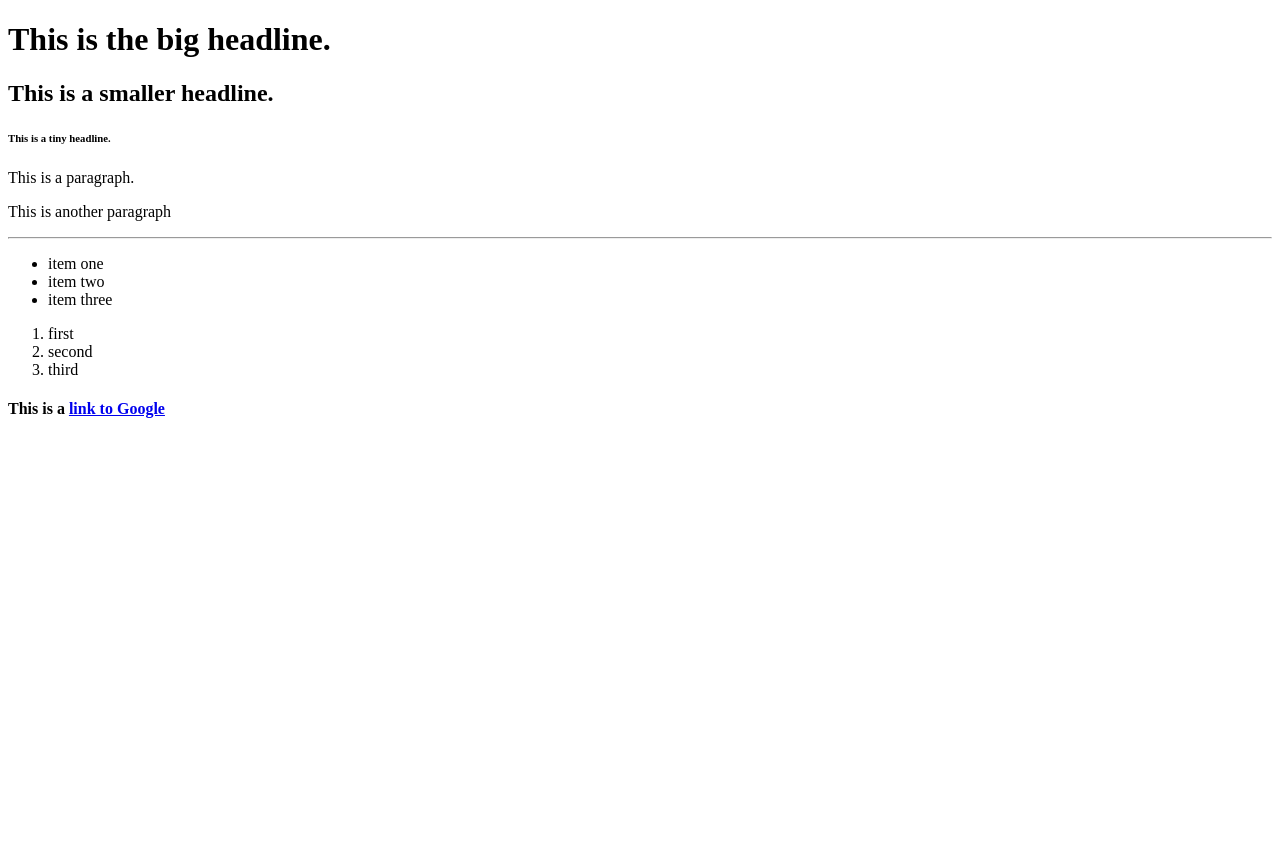
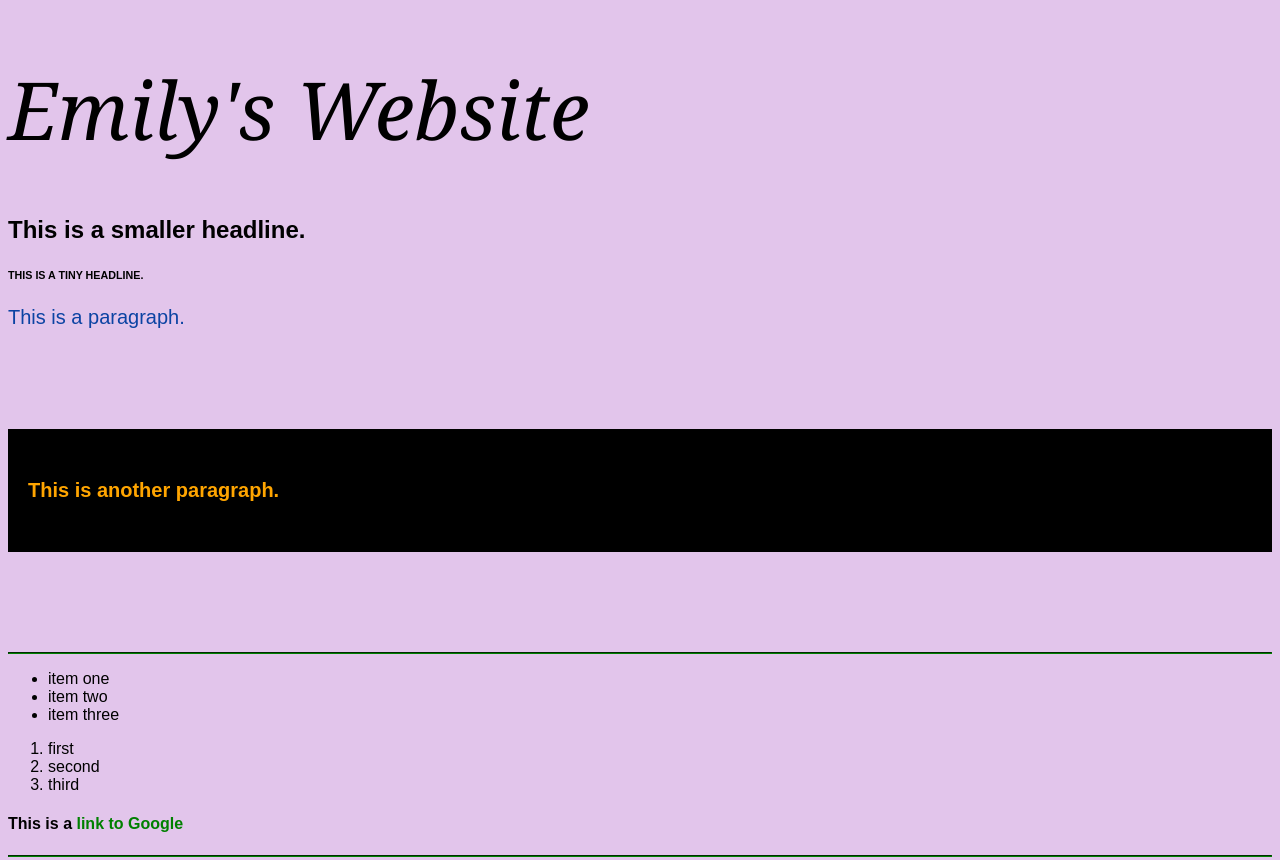
Before and after one commit to emartin620/web-class, a plain HTML site: page index.html in a window 1280 px wide. Shown: the top 860 px of the page. Before the commit the page ends 800 px from the top, so only its background shows below. Drawn offline with Linux system fonts and the light colour scheme.

Commit message:
updating website files

```diff
--- a/index.html
+++ b/index.html
@@ -2,13 +2,14 @@
 <html>
     <head>
         <title>My First Page</title>
+        <link rel="stylesheet" href="style.css">
     </head>
     <body>
-        <h1>This is the big headline.</h1>
+        <h1>Emily's Website</h1>
         <h2>This is a smaller headline.</h2>
         <h6>This is a tiny headline.</h6>
         <p>This is a paragraph.</p>
-        <p>This is another paragraph</p>
+        <p class="red">This is another paragraph.</p>
         <hr>
         <ul>
             <li>item one</li>
@@ -21,5 +22,16 @@
             <li>third</li>
         </ol>
         <h4>This is a <a href="http:://google.com">link to Google</a></h4>
+        <hr>
+        <!--this is a comment. this is where I will add some images.-->
+       <p><img src="images/pexels-goochie-poochie-grooming-3361739.jpg" alt="small fluffy dog sitting" width="300px"></p>
+        <img src="images/pexels-binyamin-mellish-169524.jpg" alt="dog laying down" width="400px">
+        <br>
+        <img src="images/pexels-chevanon-photography-1108099.jpg" alt="two dogs sitting in a field" width="400px">
+        <p>here <u>is</u> an <b>example</b> <i>text</i>.</p>
+
+
+
+
     </body>
 </html>
--- /dev/null
+++ b/style.css
@@ -0,0 +1,48 @@
+body {
+    background-color:  #e2c5eb;
+    font-family: Arial, Helvetica, sans-serif;
+}
+
+h1{
+    font-size: 80px;
+    font-weight: normal;
+    font-style: italic;
+    font-family: Georgia, 'Times New Roman', Times, serif;
+}
+
+a{
+    color: green;
+    font-weight: bold;
+    text-decoration: none;
+}
+
+a:hover{
+    text-decoration: underline;
+    color: blue;
+    font-size: 30px;
+}
+
+hr{
+    border-color: green;
+}
+
+h6{
+    text-transform: uppercase;
+}
+
+p{
+    font-size: 20px;
+    color: #0b43a3;
+}
+
+.red{
+    color: orange;
+    font-weight: bold;
+    background-color: black;
+    padding: 50px 20px 50px 20px;
+    margin: 100px 0px;
+}
+
+#highlight{
+    background-color: yellow;
+}
```
Also changed, not shown: 3 other files.
